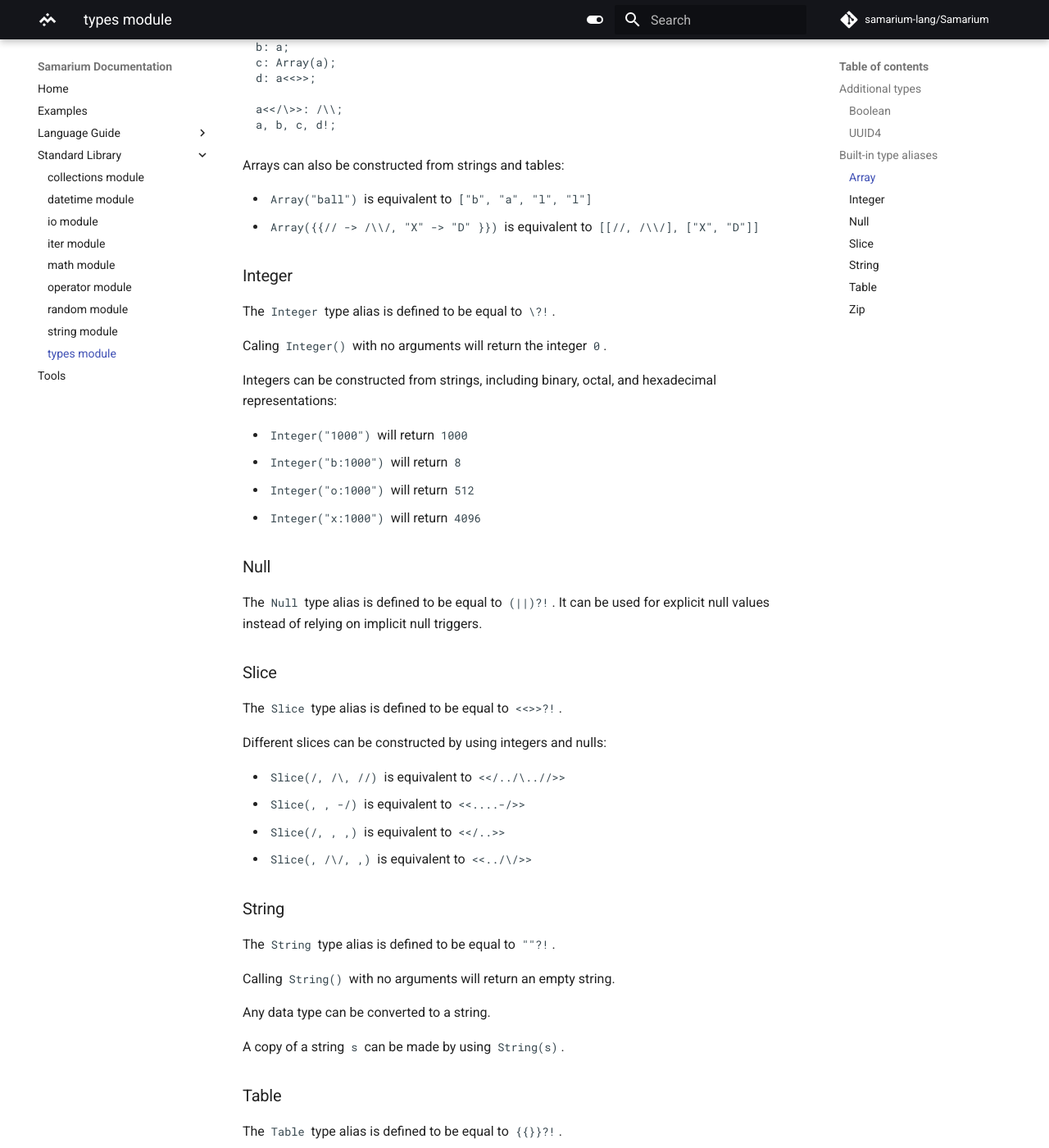
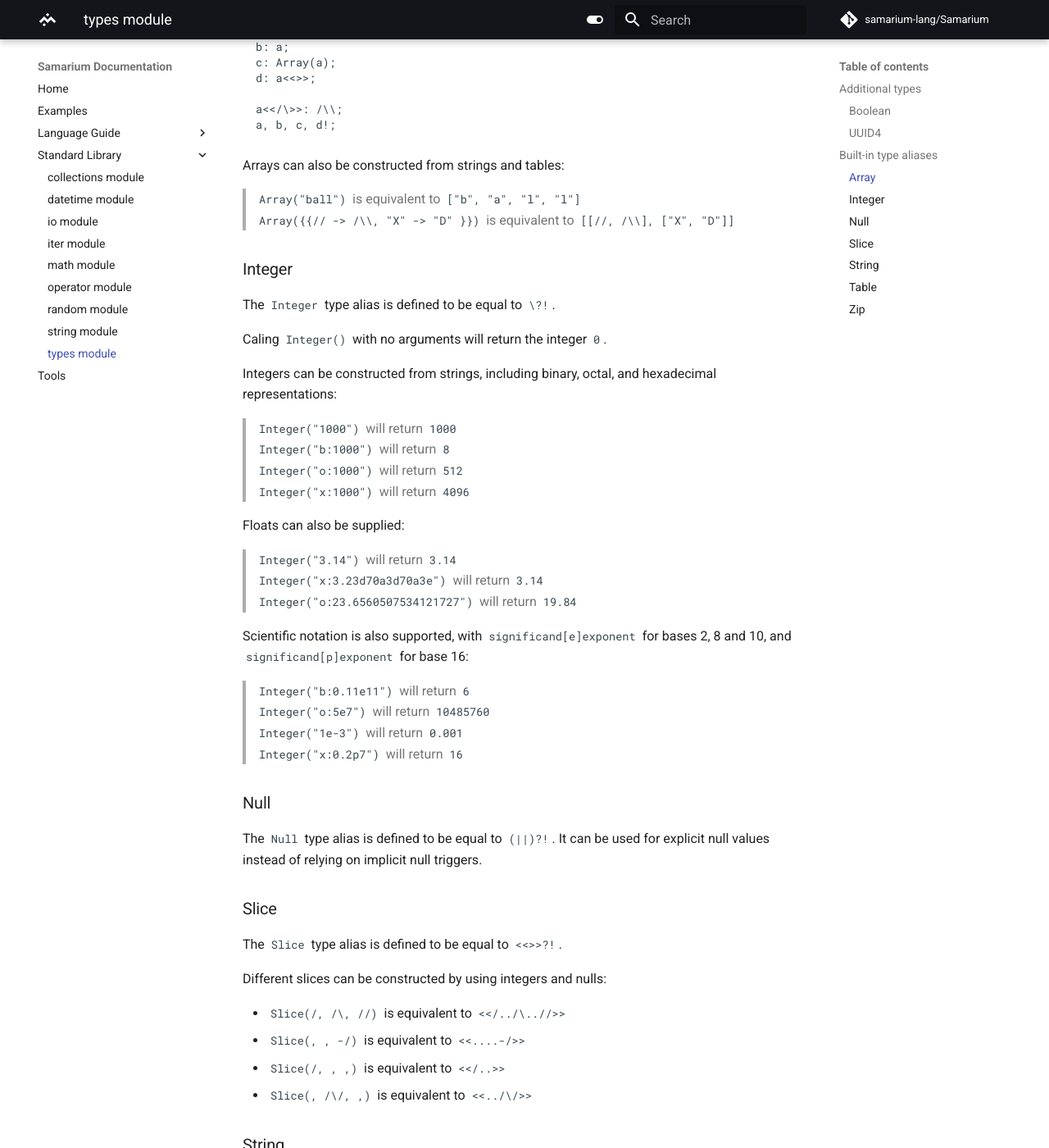
Before and after one commit to samarium-lang/Samarium, an MkDocs documentation site: the page built from docs/stdtypes.md, in a window 1280 px wide and 1400 px high, scrolled down 1105 px. Shown: the whole window at 82% size. Built offline with MkDocs 1.6.1 and Material for MkDocs 9.7.7, drawn with Linux system fonts in a browser that asks for light colours; comment, search, counter and statistics services are not loaded.

Commit message:
(docs) Added scientific notation to String->Number

```diff
--- a/docs/stdtypes.md
+++ b/docs/stdtypes.md
@@ -61,9 +61,8 @@
 
 Arrays can also be constructed from strings and tables:
 
-- `Array("ball")` is equivalent to `["b", "a", "l", "l"]`
-- `Array({{// -> /\\/, "X" -> "D" }})`
-  is equivalent to `[[//, /\\/], ["X", "D"]]`
+> `Array("ball")` is equivalent to `["b", "a", "l", "l"]`
+> `Array({{// -> /\\, "X" -> "D" }})` is equivalent to `[[//, /\\], ["X", "D"]]`
 
 
 ### Integer
@@ -75,10 +74,22 @@
 Integers can be constructed from strings, including
 binary, octal, and hexadecimal representations:
 
-- `Integer("1000")` will return `1000`
-- `Integer("b:1000")` will return `8`
-- `Integer("o:1000")` will return `512`
-- `Integer("x:1000")` will return `4096`
+> `Integer("1000")` will return `1000`
+> `Integer("b:1000")` will return `8`
+> `Integer("o:1000")` will return `512`
+> `Integer("x:1000")` will return `4096`
+
+Floats can also be supplied:
+> `Integer("3.14")` will return `3.14`
+> `Integer("x:3.23d70a3d70a3e")` will return `3.14`
+> `Integer("o:23.6560507534121727")` will return `19.84`
+
+Scientific notation is also supported, with `significand[e]exponent` for bases
+2, 8 and 10, and `significand[p]exponent` for base 16:
+> `Integer("b:0.11e11")` will return `6`
+> `Integer("o:5e7")` will return `10485760`
+> `Integer("1e-3")` will return `0.001`
+> `Integer("x:0.2p7")` will return `16`
 
 
 ### Null
```
